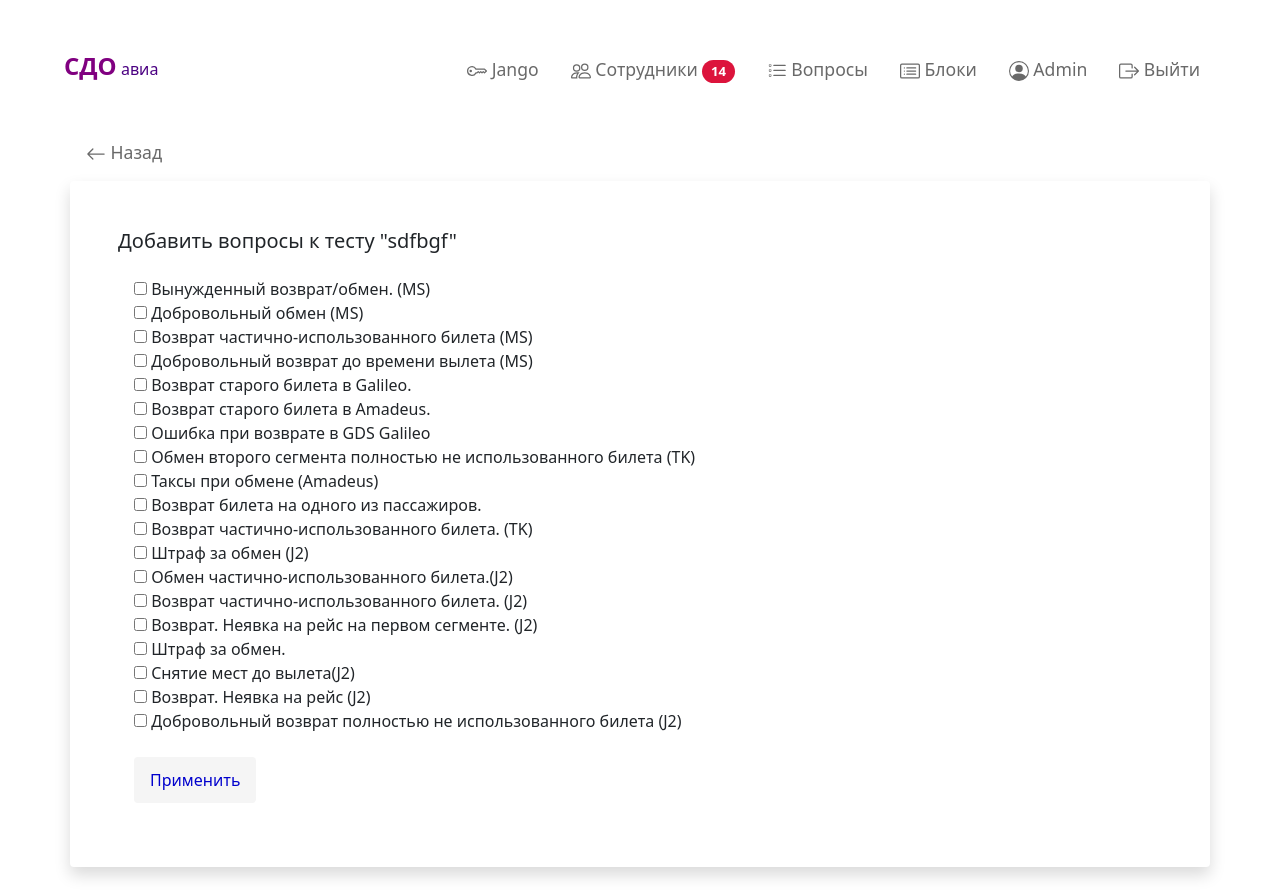
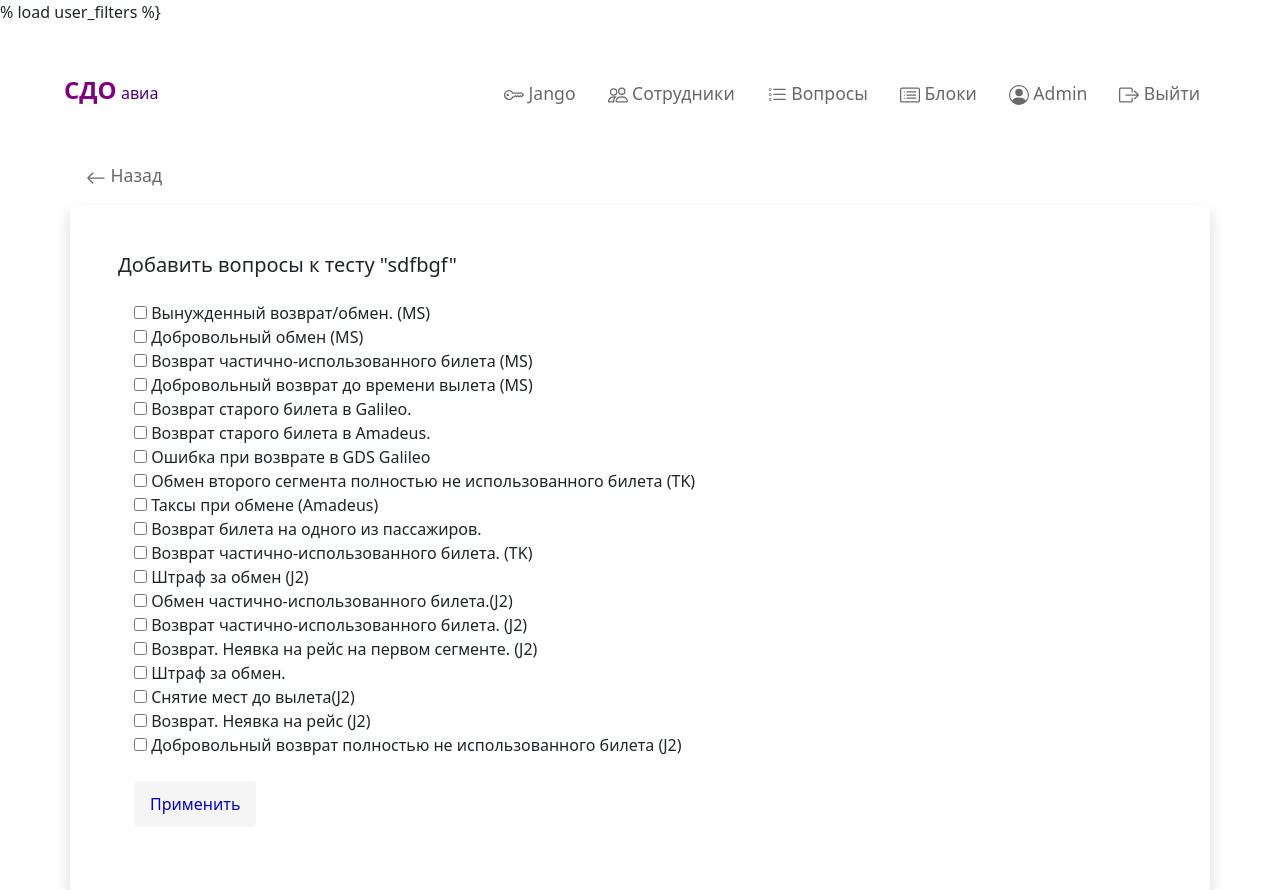
Before and after one commit to LylovY/SDO-Avia, a Django app: page /tasks_case/12/add_task_taskcase in a window 1280 px wide. Shown: the top 890 px of the page. Run offline with Django 3.2, Linux system fonts and the light colour scheme; a user stored in the database is signed in; data comes from the database, SQL or seed files in the repository; both versions use the stored data as it was after the commit; some libraries are stand-ins or nearby versions.

Commit message:
change form 8

```diff
--- a/sdo/core/templatetags/user_filters.py
+++ b/sdo/core/templatetags/user_filters.py
@@ -17,9 +17,9 @@ def addclass_checkbox(field, css):
 
 
 @register.simple_tag
-def user_track_directories(directories, user):
-    user_track_directories = directories.filter(owner=user)
-    return user_track_directories
+def task_on_check_count(status):
+    task_on_check_count = UserTaskRelation.objects.filter(status=status).count()
+    return task_on_check_count
 
 
 @register.simple_tag
--- a/sdo/templates/includes/header.html
+++ b/sdo/templates/includes/header.html
@@ -1,4 +1,5 @@
 {% load static %}
+% load user_filters %}
 {% with request.resolver_match.view_name as view_name %}
 <header>
   <div class="p-5 ms-3 me-3 d-flex justify-content-between">
@@ -17,13 +18,17 @@
             </svg>
             Jango
           </a>
-          <a class="nav-link nlink rounded {% if view_name == 'tasks:users_list' %}active1{% endif %}"
+          {% load user_filters %}
+          {% task_on_check_count 'CHECK' as count %}
+          <a class="nav-link col nlink rounded {% if view_name == 'tasks:users_list' %}active1{% endif %}"
             href="{% url 'tasks:users_list' %}">
             <svg xmlns="http://www.w3.org/2000/svg" width="20" height="20" fill="currentColor" class="bi bi-people" viewBox="0 0 16 16">
               <path d="M15 14s1 0 1-1-1-4-5-4-5 3-5 4 1 1 1 1h8Zm-7.978-1A.261.261 0 0 1 7 12.996c.001-.264.167-1.03.76-1.72C8.312 10.629 9.282 10 11 10c1.717 0 2.687.63 3.24 1.276.593.69.758 1.457.76 1.72l-.008.002a.274.274 0 0 1-.014.002H7.022ZM11 7a2 2 0 1 0 0-4 2 2 0 0 0 0 4Zm3-2a3 3 0 1 1-6 0 3 3 0 0 1 6 0ZM6.936 9.28a5.88 5.88 0 0 0-1.23-.247A7.35 7.35 0 0 0 5 9c-4 0-5 3-5 4 0 .667.333 1 1 1h4.216A2.238 2.238 0 0 1 5 13c0-1.01.377-2.042 1.09-2.904.243-.294.526-.569.846-.816ZM4.92 10A5.493 5.493 0 0 0 4 13H1c0-.26.164-1.03.76-1.724.545-.636 1.492-1.256 3.16-1.275ZM1.5 5.5a3 3 0 1 1 6 0 3 3 0 0 1-6 0Zm3-2a2 2 0 1 0 0 4 2 2 0 0 0 0-4Z"/>
             </svg>
             Сотрудники
-            <span class="badge rounded-pill" style="background-color:crimson;">14</span>
+            {% if count > 0 %}
+              <span class="badge rounded-pill" style="background-color:crimson;">{{ count }}</span>
+            {% endif %}
           </a>
           <a class="nav-link nlink rounded {% if view_name == 'tasks:task_list_admin' %}active1{% endif %}"
             href="{% url 'tasks:task_list_admin' %}">
```
Also changed, not shown: sdo/db.sqlite3.
